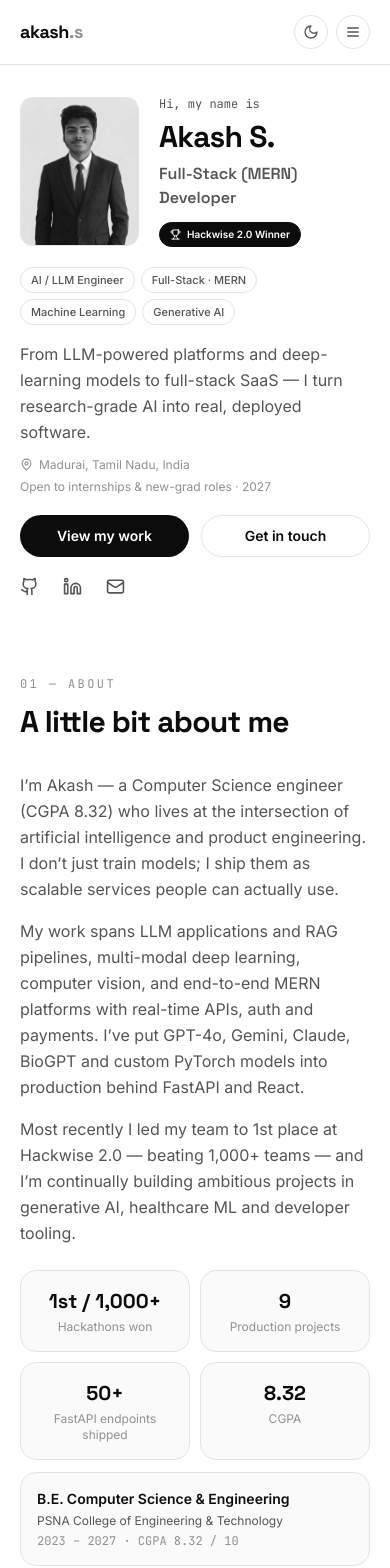
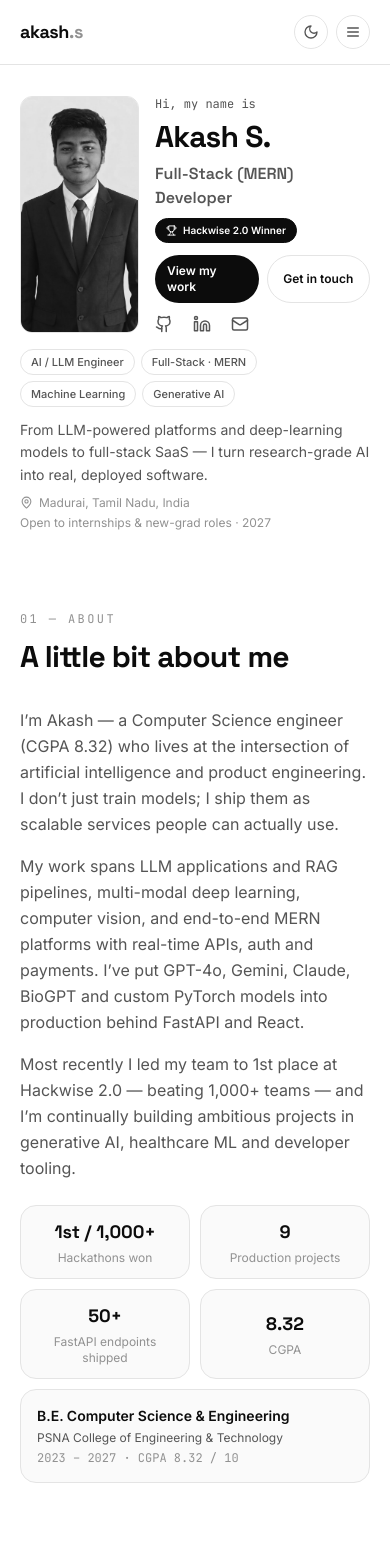
Before and after one commit to akash02062005/PORTFOLIO_AKASH-S, a React (Vite) app: page / in a window 390 px wide. Shown: the top 1568 px of the page. Built offline with nearby package versions, Linux system fonts and the light colour scheme.

Commit message:
Update About, Hero, and Talks sections

```diff
--- a/src/components/sections/About.jsx
+++ b/src/components/sections/About.jsx
@@ -6,21 +6,21 @@ export default function About() {
     <Section id="about">
       <SectionTitle kicker="01 — About" title="A little bit about me" />
       <div className="grid grid-cols-1 gap-6 sm:grid-cols-[1fr,240px] lg:grid-cols-[1fr,300px] lg:gap-12">
-        <div className="space-y-4 leading-relaxed text-muted">
+        <div className="flex flex-col justify-between gap-4 leading-relaxed text-muted">
           {about.summary.map((p, i) => (
             <p key={i}>{p}</p>
           ))}
         </div>
-        <div>
-          <div className="grid grid-cols-2 gap-2.5 sm:grid-cols-1 lg:grid-cols-2">
+        <div className="flex flex-col gap-2.5">
+          <div className="grid grid-cols-2 gap-2.5">
             {about.facts.map((f) => (
-              <div key={f.label} className="card p-4 text-center">
-                <p className="font-display text-xl font-bold">{f.value}</p>
+              <div key={f.label} className="card flex flex-col justify-center p-3 text-center sm:p-4">
+                <p className="font-display text-lg font-bold sm:text-xl">{f.value}</p>
                 <p className="mt-1 text-xs text-faint">{f.label}</p>
               </div>
             ))}
           </div>
-          <div className="card mt-3 p-4">
+          <div className="card flex grow flex-col justify-center p-4">
             <p className="text-sm font-semibold">{education.degree}</p>
             <p className="mt-1 text-xs text-muted">{education.school}</p>
             <p className="mt-1 font-mono text-xs text-faint">
--- a/src/components/sections/Hero.jsx
+++ b/src/components/sections/Hero.jsx
@@ -31,8 +31,8 @@ export default function Hero() {
   return (
     <section id="top" className="section !pb-8 !pt-24 md:!pt-28">
       {/* Row 1: photo + name side by side at every width */}
-      <div className="grid grid-cols-[34%,1fr] items-center gap-5 sm:grid-cols-[30%,1fr] sm:gap-8 lg:grid-cols-[1fr,300px] lg:gap-16">
-        <div className="relative lg:order-2">
+      <div className="grid grid-cols-[34%,1fr] items-stretch gap-4 sm:grid-cols-[30%,1fr] sm:gap-6 lg:grid-cols-[1fr,300px] lg:gap-16">
+        <div className="relative flex lg:order-2">
           <Tag className="-top-3 left-1/2 -translate-x-1/2 !border-ink !bg-ink font-semibold !text-paper">
             <span className="inline-flex items-center gap-1.5">
               <Trophy size={12} /> Hackwise 2.0 Winner
@@ -45,11 +45,11 @@ export default function Hero() {
           <img
             src={about.photo}
             alt={profile.name}
-            className="aspect-[4/5] w-full rounded-xl border border-line object-cover object-top grayscale transition-all duration-500 hover:grayscale-0 sm:rounded-2xl"
+            className="h-full w-full rounded-xl border border-line object-cover object-top grayscale transition-all duration-500 hover:grayscale-0 sm:rounded-2xl lg:aspect-[4/5]"
           />
         </div>
 
-        <div className="lg:order-1">
+        <div className="flex h-full flex-col lg:order-1">
           <p className="mb-1.5 font-mono text-xs text-muted sm:mb-3 sm:text-sm">Hi, my name is</p>
           <h1 className="font-display text-3xl font-bold leading-tight tracking-tight sm:text-5xl lg:text-6xl">
             Akash S.
@@ -57,9 +57,27 @@ export default function Hero() {
           <h2 className="mt-1.5 font-display text-base font-semibold text-muted sm:text-2xl lg:text-3xl">
             <RoleRotator />
           </h2>
-          <span className="mt-3 inline-flex items-center gap-1.5 rounded-full border border-ink bg-ink px-2.5 py-1 text-[10px] font-semibold text-paper sm:text-xs lg:hidden">
+          <span className="mt-2 inline-flex w-fit items-center gap-1.5 rounded-full border border-ink bg-ink px-2.5 py-1 text-[10px] font-semibold text-paper sm:text-xs lg:hidden">
             <Trophy size={11} /> Hackwise 2.0 Winner
           </span>
+          {/* Mobile: CTAs + socials sit beside the photo */}
+          <div className="mt-auto pt-3 lg:hidden">
+            <div className="grid grid-cols-2 gap-2">
+              <a href="#projects" className="btn btn-solid !px-3 !py-2 !text-xs sm:!text-sm">View my work</a>
+              <a href="#contact" className="btn btn-ghost !px-3 !py-2 !text-xs sm:!text-sm">Get in touch</a>
+            </div>
+            <div className="mt-3 flex items-center gap-5 text-muted">
+              <a href={profile.socials.github} target="_blank" rel="noreferrer" aria-label="GitHub" className="transition-colors hover:text-ink">
+                <Github size={18} />
+              </a>
+              <a href={profile.socials.linkedin} target="_blank" rel="noreferrer" aria-label="LinkedIn" className="transition-colors hover:text-ink">
+                <Linkedin size={18} />
+              </a>
+              <a href={profile.socials.email} aria-label="Email" className="transition-colors hover:text-ink">
+                <Mail size={18} />
+              </a>
+            </div>
+          </div>
           {/* Desktop-only supporting copy sits beside the photo */}
           <p className="mt-4 hidden max-w-2xl leading-relaxed text-muted lg:block">{profile.tagline}</p>
           <div className="mt-3 hidden flex-wrap items-center gap-x-5 gap-y-1.5 text-sm text-faint lg:flex">
@@ -86,36 +104,22 @@ export default function Hero() {
         </div>
       </div>
 
-      {/* Row 2: full-width below the photo on mobile only */}
-      <div className="mt-5 lg:hidden">
+      {/* Row 2: full-width supporting copy, mobile only */}
+      <div className="mt-4 lg:hidden">
         <div className="flex flex-wrap gap-1.5">
           {DOMAINS.map((d) => (
             <span key={d} className="chip !px-2.5 !text-[11px]">{d}</span>
           ))}
         </div>
-        <p className="mt-4 leading-relaxed text-muted">{profile.tagline}</p>
-        <div className="mt-3 flex flex-wrap items-center gap-x-4 gap-y-1.5 text-xs text-faint sm:text-sm">
+        <p className="mt-3 text-sm leading-relaxed text-muted">{profile.tagline}</p>
+        <div className="mt-2 flex flex-wrap items-center gap-x-4 gap-y-1 text-xs text-faint">
           <span className="inline-flex items-center gap-1.5">
             <MapPin size={13} /> {profile.location}
           </span>
           <span>{profile.availability}</span>
         </div>
-        <div className="mt-5 grid grid-cols-2 gap-3">
-          <a href="#projects" className="btn btn-solid">View my work</a>
-          <a href="#contact" className="btn btn-ghost">Get in touch</a>
-        </div>
-        <div className="mt-5 flex items-center gap-6 text-muted">
-          <a href={profile.socials.github} target="_blank" rel="noreferrer" aria-label="GitHub" className="transition-colors hover:text-ink">
-            <Github size={19} />
-          </a>
-          <a href={profile.socials.linkedin} target="_blank" rel="noreferrer" aria-label="LinkedIn" className="transition-colors hover:text-ink">
-            <Linkedin size={19} />
-          </a>
-          <a href={profile.socials.email} aria-label="Email" className="transition-colors hover:text-ink">
-            <Mail size={19} />
-          </a>
-        </div>
       </div>
+
     </section>
   )
 }
--- a/src/components/sections/Talks.jsx
+++ b/src/components/sections/Talks.jsx
@@ -29,9 +29,9 @@ export default function Talks() {
         ))}
       </div>
       <h3 className="mb-4 mt-10 font-display font-semibold text-muted">Seminars delivered</h3>
-      <div className="grid grid-cols-2 gap-3 sm:gap-4 lg:grid-cols-3">
+      <div className="flex flex-wrap justify-center gap-3 sm:gap-4">
         {seminars.map((s) => (
-          <article key={s.title} className="card card-hover flex flex-col p-5">
+          <article key={s.title} className="card card-hover flex w-full flex-col p-4 sm:w-[calc(50%-0.5rem)] sm:p-5 lg:w-[calc(33.333%-0.667rem)]">
             <span className="chip self-start">{s.tag}</span>
             <h4 className="mt-3 font-display font-semibold">{s.title}</h4>
             <p className="mt-2 grow text-sm leading-relaxed text-muted">{s.points[0]}</p>
```
